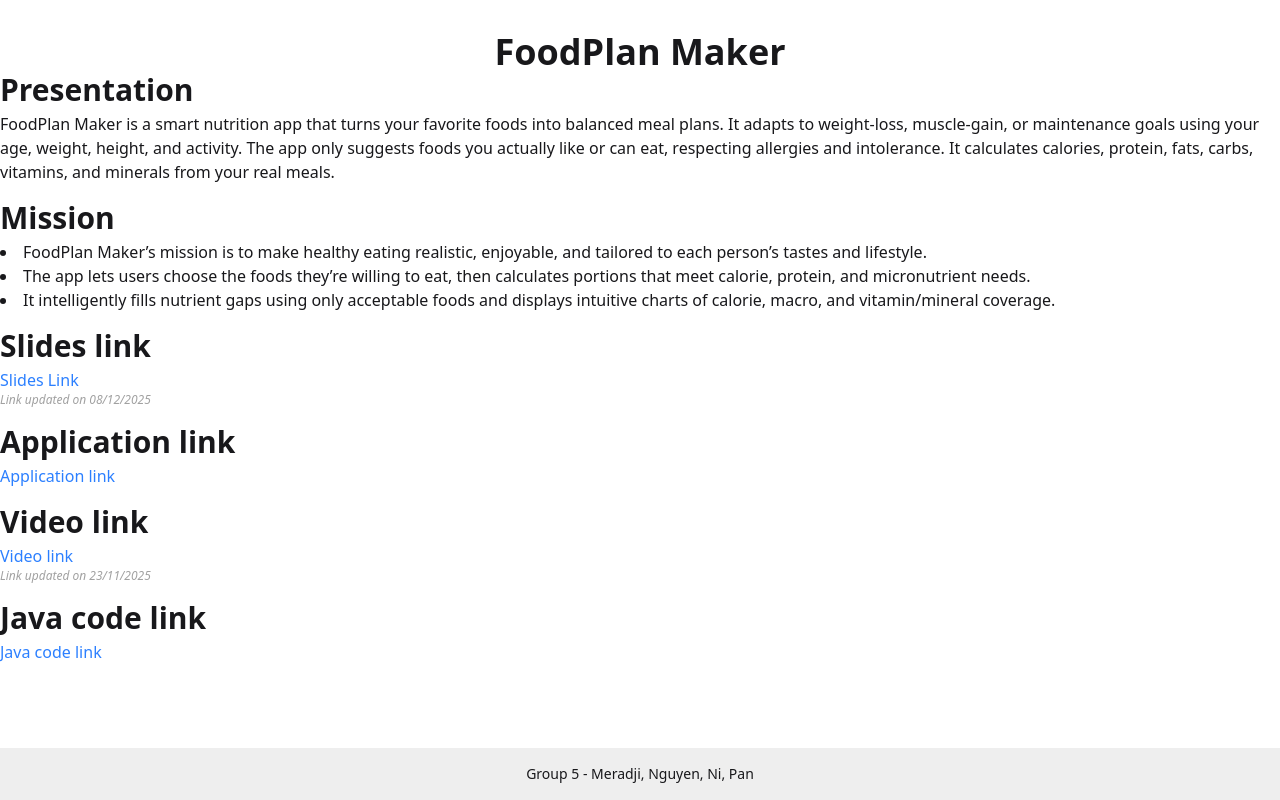
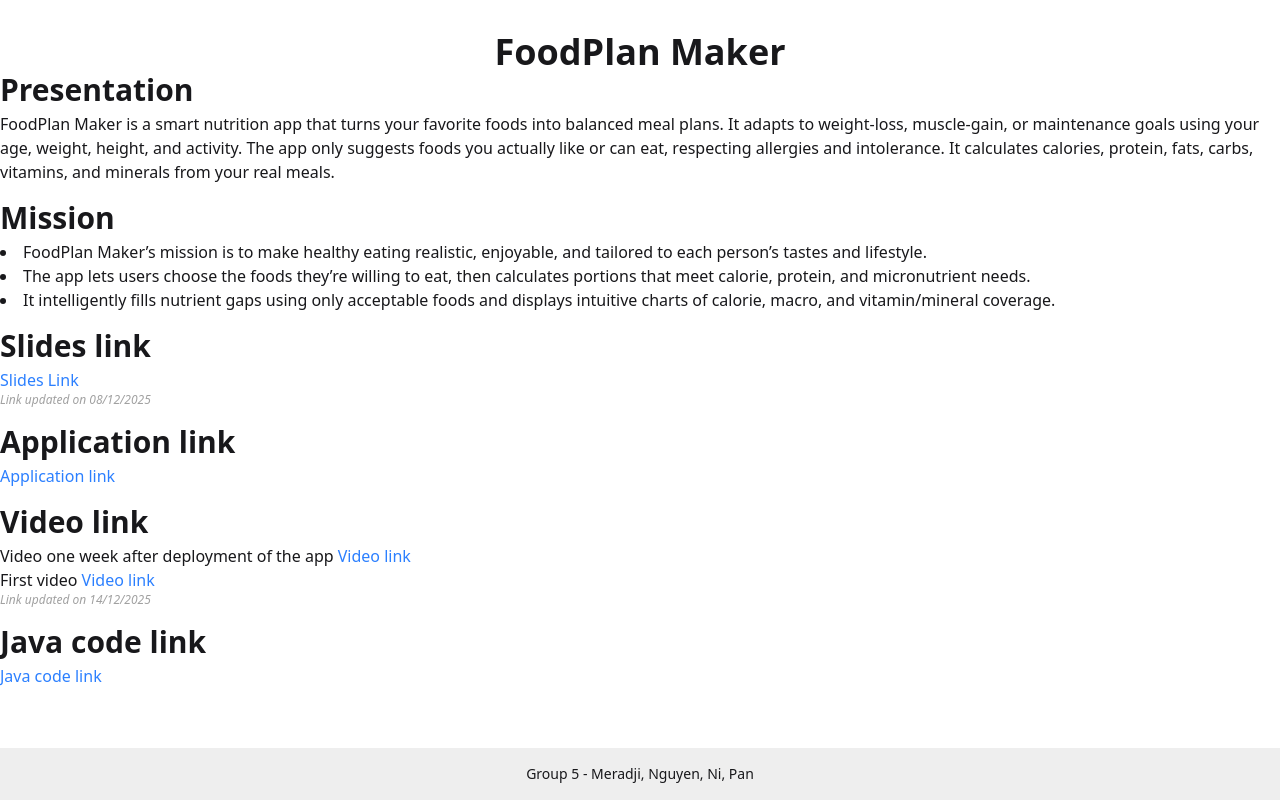
Before and after one commit to dnguye12/Innovation-and-Entrepreneurship-Advanced, a plain HTML site: page index.html in a window 1280 px wide. Drawn offline with nearby package versions, Linux system fonts and the light colour scheme.

Commit message:
week one video

```diff
--- a/index.html
+++ b/index.html
@@ -37,9 +37,14 @@
         <a href="https://ie-app.vercel.app/" target="_blank" class=" text-blue-500">Application link</a>
 
         <h2 class="text-3xl font-semibold mb-1 mt-4">Video link</h2>
+        <p>Video one week after deployment of the app
+        <a href="https://drive.google.com/file/d/1FhZXDswdq_7DmuPrZPKbpY9djFGixk1f/view?usp=sharing" target="_blank"
+            class=" text-blue-500">Video link</a></p>
+
+        <p>First video
         <a href="https://drive.google.com/file/d/1aEXspJUBbtuwU9l3tnSK4z08OfOzsgUQ/view?usp=sharing" target="_blank"
-            class=" text-blue-500">Video link</a>
-        <p class=" text-xs italic text-neutral-400">Link updated on 23/11/2025</p>
+            class=" text-blue-500">Video link</a></p>
+        <p class=" text-xs italic text-neutral-400">Link updated on 14/12/2025</p>
 
         <h2 class="text-3xl font-semibold mb-1 mt-4">Java code link</h2>
         <a href="https://drive.google.com/file/d/1QcZpNbOyKixyWsN70tAB54IrGODlbE09/view?usp=sharing" target="_blank"
```
